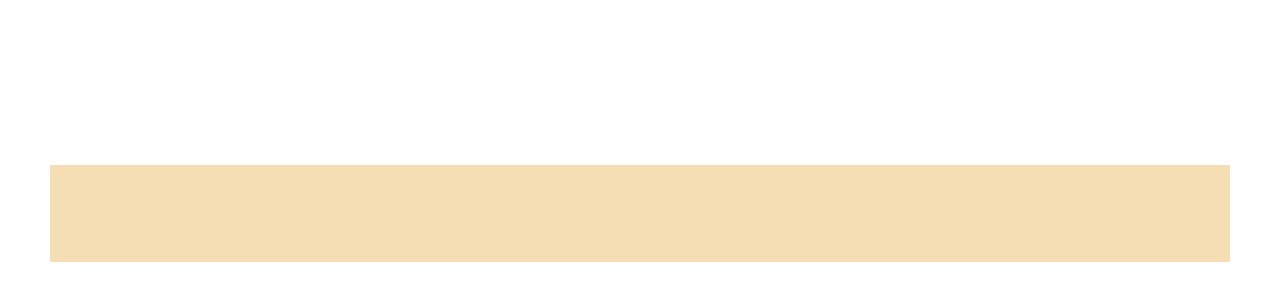
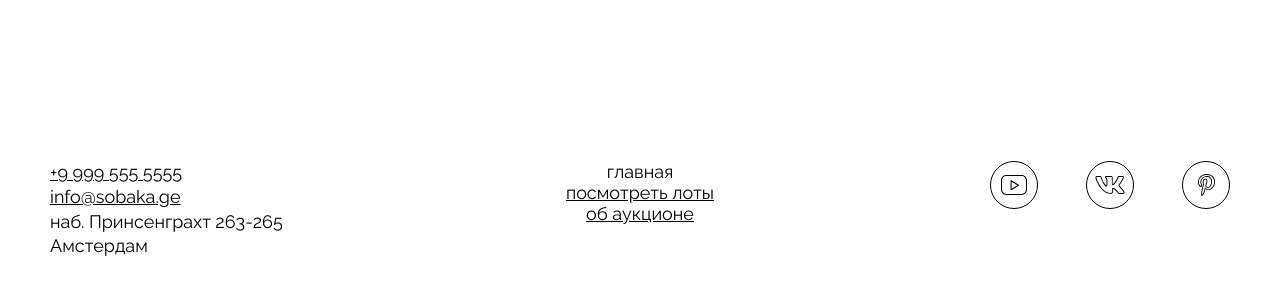
Before and after one commit to dmitry-safronov/ono-tebe-nado, a plain HTML site: page index.html in a window 1280 px wide. Shown: the part 2492-2792 px from the top of the page. Drawn offline with Linux system fonts and the light colour scheme.

Commit message:
header & footer

```diff
--- a/index.html
+++ b/index.html
@@ -15,19 +15,85 @@
 
   <body>
 
-    <header class="content-section header">
+    <header>
+      <div class="header three-columns-section">
 
+        <nav>
+
+          <ul class="header_menu-list">
+
+            <li class="header_menu-item">
+              <a class="menu-link-active" href="#">главная</a>
+            </li>
+
+            <li class="header_menu-item">
+              <a href="#">посмотреть лоты</a>
+            </li>
+
+            <li class="header_menu-item">
+              <a href="#">об аукционе</a>
+            </li>
+
+          </ul>
+
+        </nav>
+
+        <a class="header_logo"><img src="images/logo-black.svg" alt="Логотип"/></a>
+
+        <div class="contact-info">
+          <a href="tel:+99995555555">+9 999 555 5555</a><br><a href="mailto:info@sobaka.ge">info@sobaka.ge</a>
+          <address>наб. Принсенграхт 263-265<br>Амстердам<address>
+        </div>
+
+      </div>
     </header>
 
-    <main>
+    <main class="content">
 
-      <section class="content-section content">
+      <section class="cover" >
+
+      </section>
+
+      <section class="lots" >
+
+      </section>
+
+      <section class="about" >
 
       </section>
 
     </main>
 
-    <footer class="content-section footer">
+    <footer class="footer three-columns-section">
+
+      <div class="contact-info footer_contact-info">
+        <a href="tel:+99995555555">+9 999 555 5555</a><br><a href="mailto:info@sobaka.ge">info@sobaka.ge</a>
+        <address>наб. Принсенграхт 263-265<br>Амстердам<address>
+      </div>
+
+      <ul class="footer_menu-list">
+
+        <li class="footer_menu-list">
+          <a class="menu-link-active" href="#">главная</a>
+        </li>
+
+        <li class="footer_menu-list">
+          <a href="#">посмотреть лоты</a>
+        </li>
+
+        <li class="footer_menu-list">
+          <a href="#">об аукционе</a>
+        </li>
+
+      </ul>
+
+      <div class="footer_social-media-links">
+
+        <a class="footer_social-media-link"><img src="images/yt.svg" alt="Наш канал на YouTube"/></a>
+        <a class="footer_social-media-link"><img src="images/vk.svg" alt="Наша страница в ВК"/></a>
+        <a class="footer_social-media-link"><img src="images/pinterest.svg" alt="Наша страница на Pinterest"/></a>
+
+      </di>
 
     </footer>
 
--- a/styles/global.css
+++ b/styles/global.css
@@ -7,7 +7,10 @@
 body {
   min-width: 1100px;
   margin: 0;
-  font-family: Raleway, sans-serif;
+  font-family: Raleway, Arial, Helvetica, sans-serif;
+  font-size: 20px;
+  font-style: normal;
+  font-weight: 400;
 }
 
 h1,
@@ -25,6 +28,10 @@ blockquote {
   padding: 0;
 }
 
+address {
+  font-style: normal;
+}
+
 a {
   color: inherit;
 }
--- a/styles/style.css
+++ b/styles/style.css
@@ -1,19 +1,81 @@
-.content-section {
-
+.three-columns-section {
+  display: grid;
+  align-items: center;
+  grid-template-columns:repeat(3, 1fr);
+  font-size: 18px;
+  line-height: 21px;
 }
 
 .header {
   margin: 91px 50px;
-  background: wheat;
-  height: 109px;
+}
+
+.header_menu-list {
+  list-style: circle;
+}
+
+.header_menu-item {
+  display: inline;
+}
+
+.menu-link-active {
+  text-decoration: none;
+}
+
+.header_logo {
+  display: block;
+  width: 148px;
+  height: 105px;
+  margin: auto;
+}
+
+.contact-info {
+  margin-left: auto;
+  line-height: 135%;
 }
 
 .content {
   height: 2276px;
 }
 
+.cover {
+
+}
+
+.lots {
+
+}
+
+.about {
+
+}
+
 .footer {
   margin: 90px 50px;
-  background: wheat;
-  height: 97px;
 }
+
+.footer_contact-info {
+  margin-left: 0px;
+}
+
+.footer_menu-list {
+  list-style: none;
+  text-align: center;
+  align-self: start;
+}
+
+.footer_menu-list {
+  display: block;
+}
+
+.footer_social-media-links {
+  display: flex;
+  justify-content: end;
+  align-self: start;
+}
+
+.footer_social-media-link {
+  width: 48px;
+  height: 48px;
+  margin-left: 48px;
+}
```
